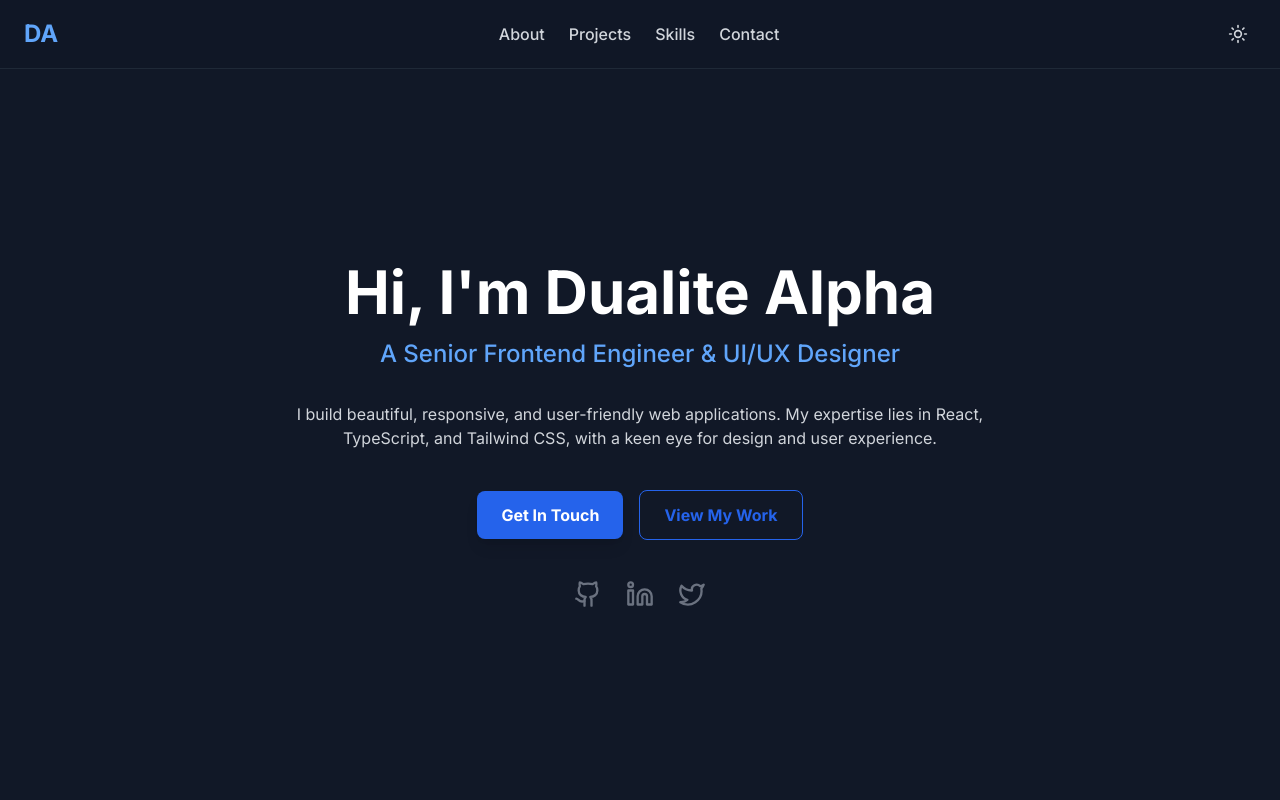
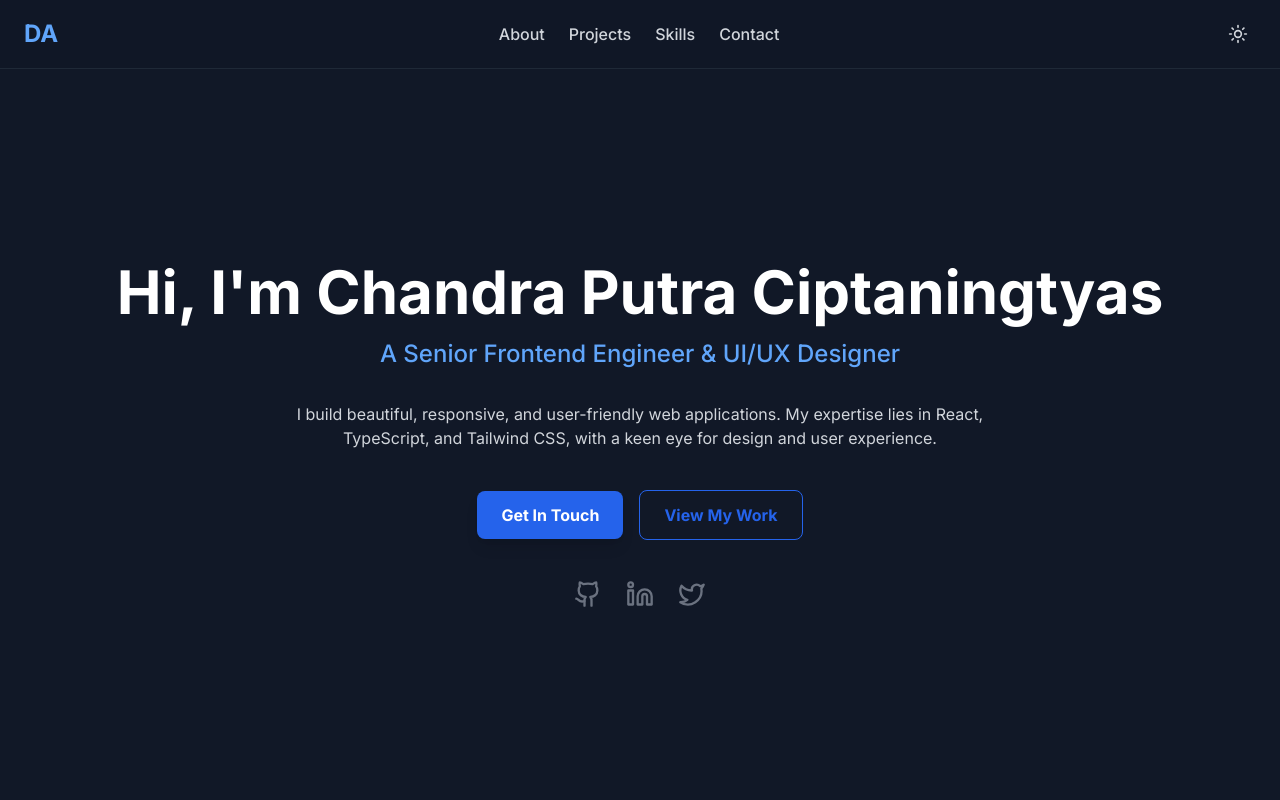
Before and after one commit to ChandraPC3000/personal-pportfolio, a React (Vite) app: page / in a window 1280 px wide. Shown: the top 800 px of the page. Built offline with nearby package versions, Linux system fonts and the light colour scheme.

Commit message:
Update Hero.tsx

```diff
--- a/src/components/Hero.tsx
+++ b/src/components/Hero.tsx
@@ -6,7 +6,7 @@ const Hero: React.FC = () => {
     <section id="hero" className="min-h-[calc(100vh-69px)] flex items-center bg-gray-50 dark:bg-gray-900">
       <div className="container mx-auto px-6 text-center">
         <h1 className="text-4xl md:text-6xl font-bold text-gray-800 dark:text-white mb-4">
-          Hi, I'm Dualite Alpha
+          Hi, I'm Chandra Putra Ciptaningtyas
         </h1>
         <p className="text-xl md:text-2xl text-blue-600 dark:text-blue-400 font-medium mb-8">
           A Senior Frontend Engineer & UI/UX Designer
```
